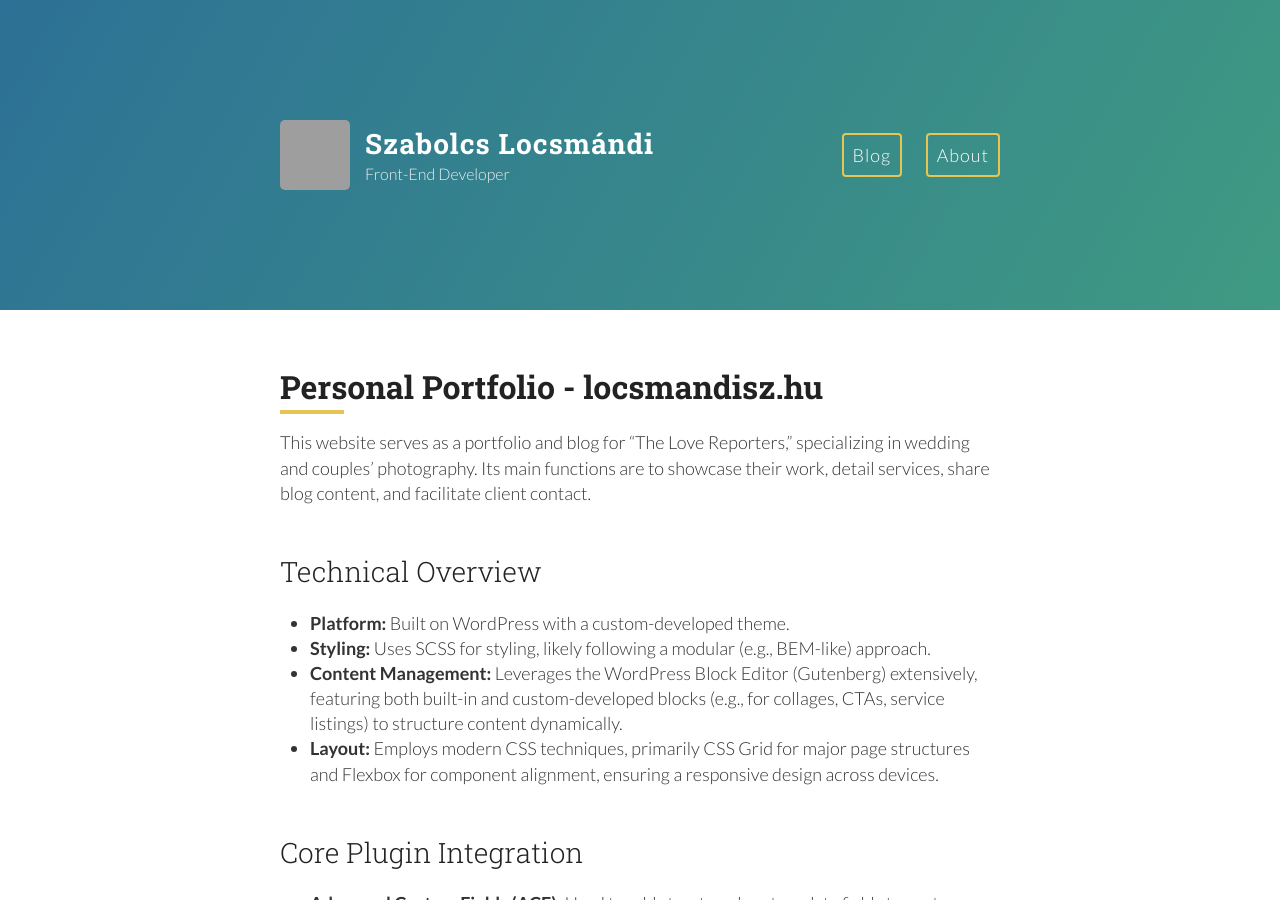
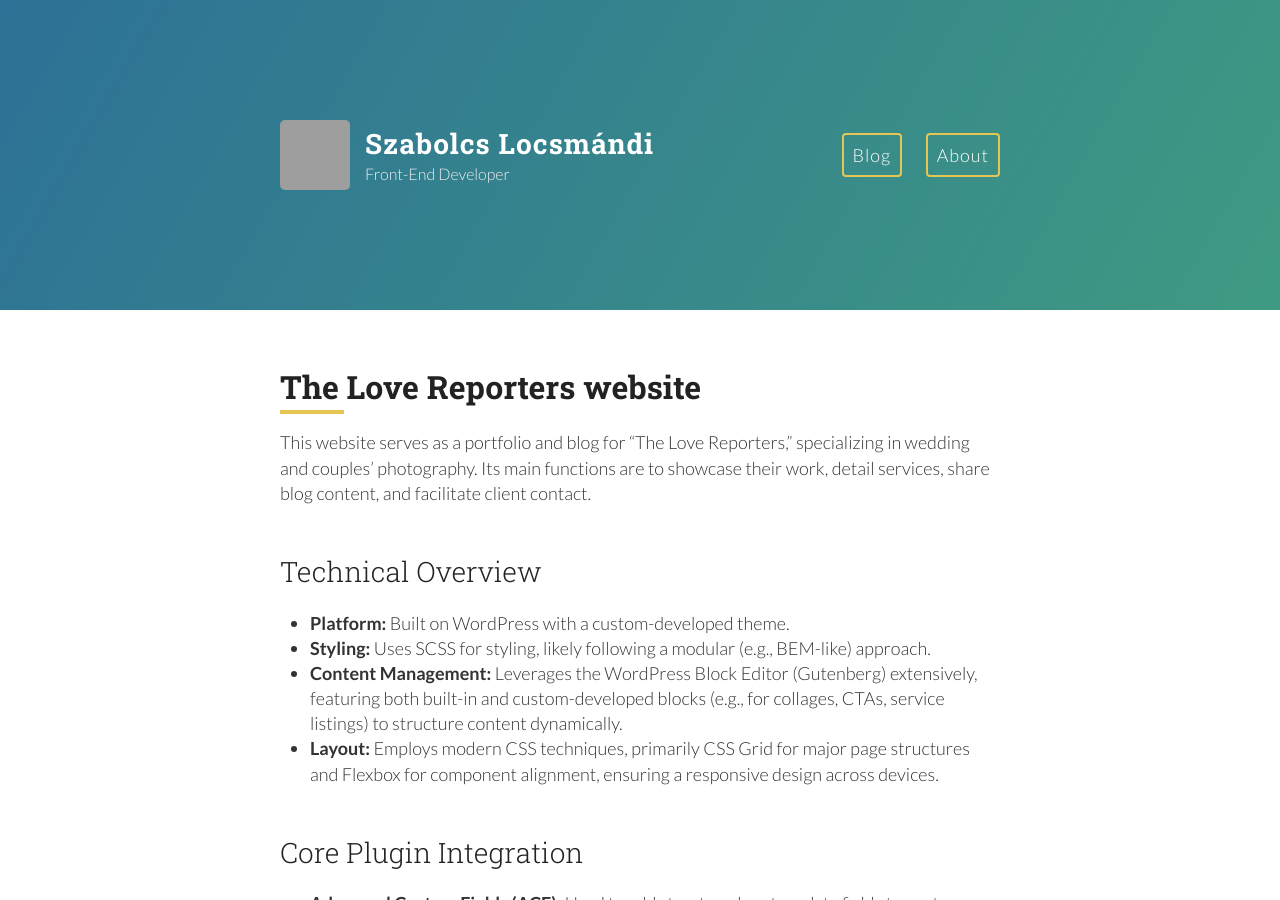
Before and after one commit to lszabolcs/lszabolcs.github.io, a Jekyll site: the page built from _posts/2022-2-23-the-love-reporters.md, in a window 1280 px wide and 900 px high. Built offline with Jekyll 4.4.1, drawn with Linux system fonts in a browser that asks for light colours; comment, search, counter and statistics services are not loaded; grey boxes are pictures that could not be loaded.

Commit message:
fix title for new post

```diff
--- a/_posts/2022-2-23-the-love-reporters.md
+++ b/_posts/2022-2-23-the-love-reporters.md
@@ -1,6 +1,6 @@
 ---
 layout: post
-title: Personal Portfolio - locsmandisz.hu
+title: The Love Reporters website
 permalink: /2022-2-23-the-love-reporters/
 ---
 
```
